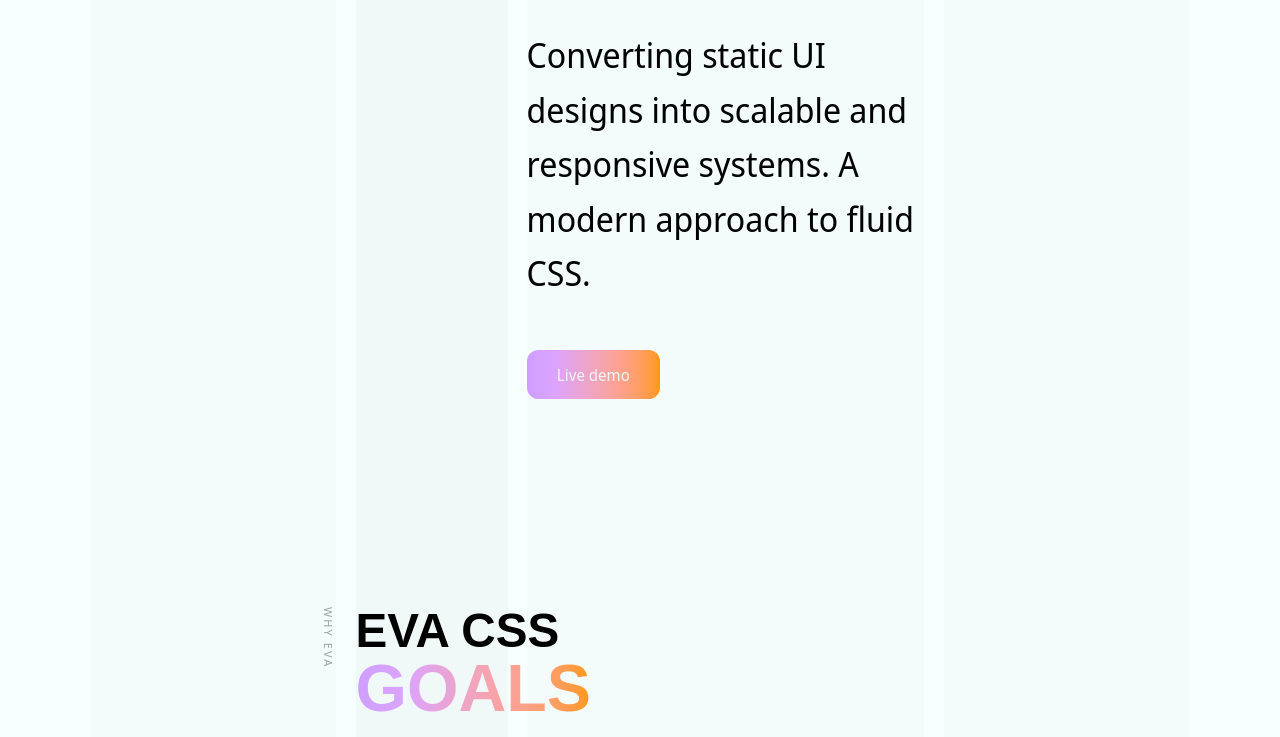
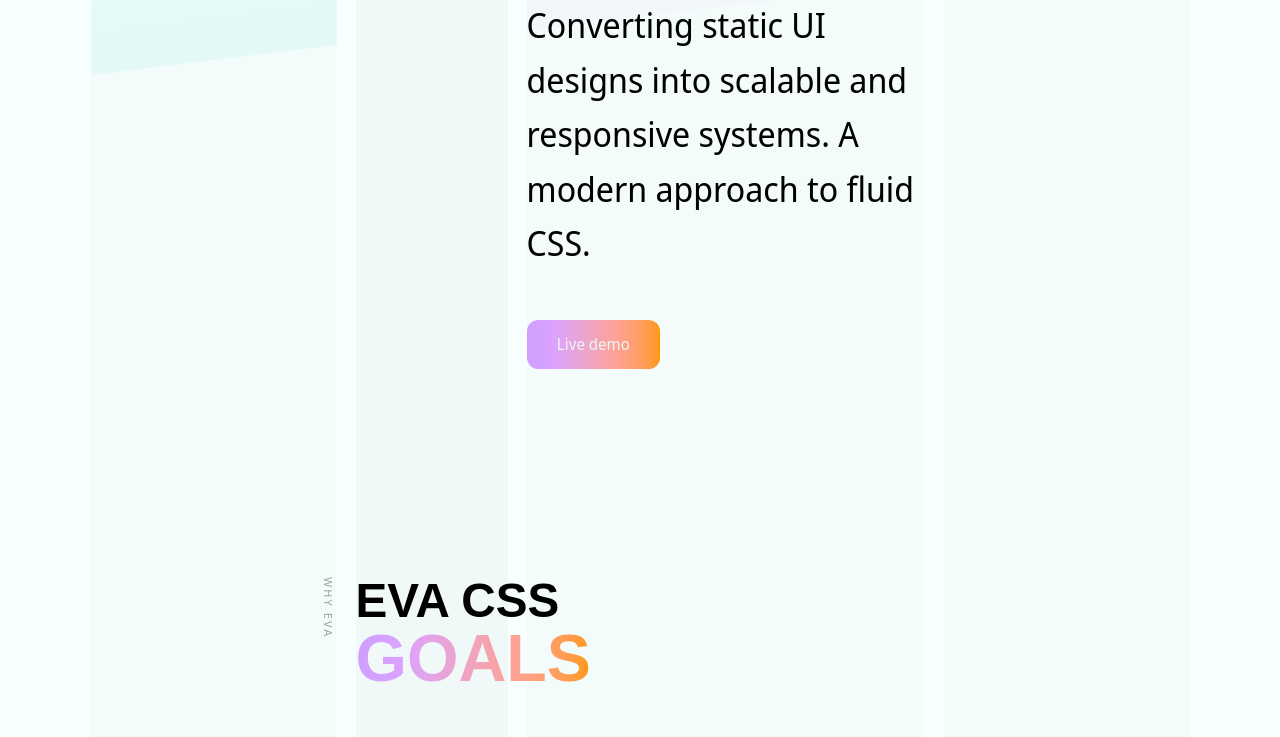
Before and after one commit to nkdeus/eva, a website: page index.html in a window 1280 px wide. Shown: the part 442-1179 px from the top of the page. Drawn offline with nearby package versions, Linux system fonts and the light colour scheme; a web font is replaced by a local one.

Commit message:
fix(hero): bring the wash back — the nav fix had outranked it
Adding `:not(.pof)` to restore the fixed nav also raised that selector
from (0,2,0) to (0,3,0), which is one notch above
`.gg-golden-grid.hero-glow`. The wash lost its `position: absolute`,
became an ordinary grid item and collapsed to a zero-height box.

`.hero-glow` joins the exclusion list, and the rule now carries a
warning: every `:not()` added there raises the specificity a step, so
any golden grid that sets its own position has to be excluded here —
declaring it elsewhere is not enough.

Checked on 8 pages: nav fixed, wash absolute, the rail box back to the
full height of its track.

Co-Authored-By: Claude Opus 5 (1M context) <noreply@anthropic.com>
Claude-Session: https://claude.ai/code/session_015ftMhQLErLrYYmNQDFjvVL

```diff
--- a/styles/custom/_layout.scss
+++ b/styles/custom/_layout.scss
@@ -99,11 +99,16 @@
   inset-block-start: 0;
 }
 
-// Le bloc conteneur des libellés hors flux. Deux exclusions :
-// `.gg-grid-rules` — le tracé de fond, qui doit rester en `absolute` ;
-// `.pof` — la barre de navigation, qui déclare déjà sa position (`fixed`) et
-// que ce `relative` remettait dans le flux.
-.gg-golden-grid:not(.gg-grid-rules):not(.pof),
+// Le bloc conteneur des libellés hors flux.
+//
+// ATTENTION en touchant à ce sélecteur : chaque `:not()` ajouté monte sa
+// spécificité d'un cran, et il gagne alors contre des règles qui passaient
+// avant. Toute grille dorée qui pose sa propre position doit être exclue ici,
+// pas seulement déclarée ailleurs. Les trois cas :
+//   `.gg-grid-rules` — le tracé de fond, en `absolute` ;
+//   `.pof`           — la barre de navigation, en `fixed` ;
+//   `.hero-glow`     — le halo des héros, en `absolute`.
+.gg-golden-grid:not(.gg-grid-rules):not(.pof):not(.hero-glow),
 .gg-blocks,
 .goals-bento,
 .hub-cards {
```
Also changed, not shown: styles/main-compressed.css, styles/main.css, 1 other file.
